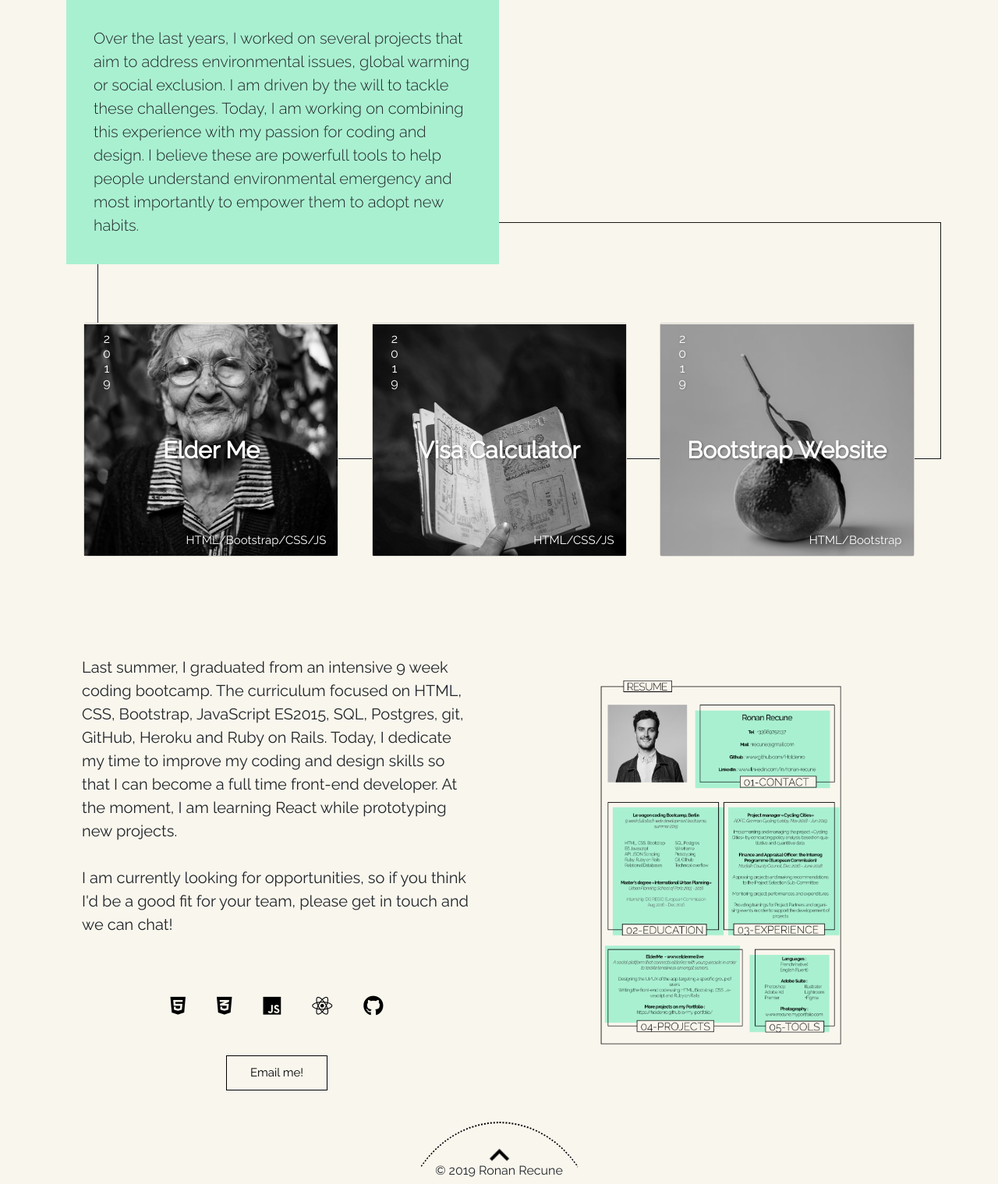
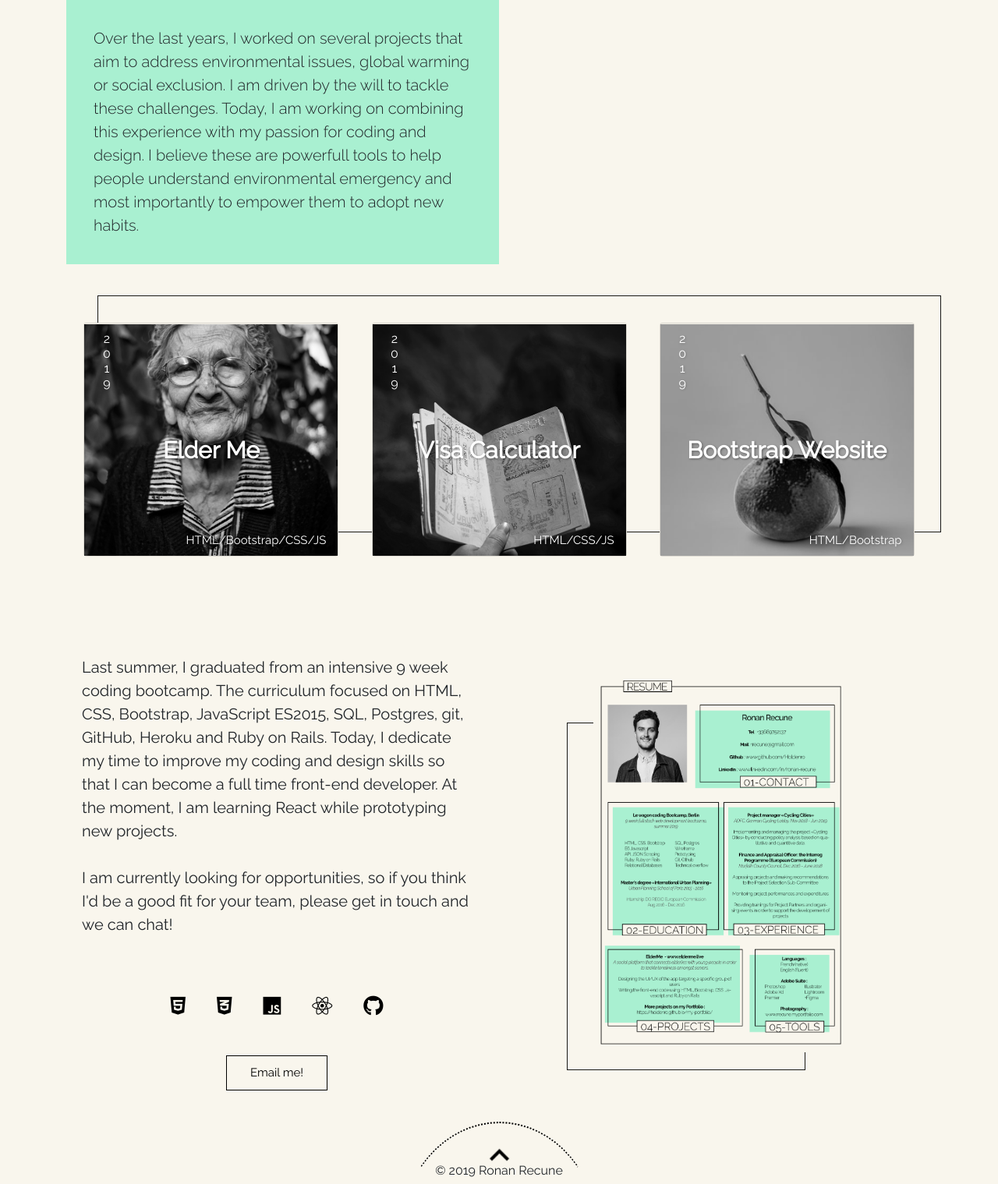
Before and after one commit to Holdenro/Portfolio, a PHP site: page / in a window 1280 px wide. Shown: the part 1601-3120 px from the top of the page at 78% size. Run offline with PHP 8.4, Linux system fonts and the light colour scheme; some libraries are stand-ins or nearby versions.

Commit message:
add details

```diff
--- a/stylesheets/style.css
+++ b/stylesheets/style.css
@@ -330,7 +330,7 @@ button.navbar-toggler {
   display: flex;
   align-items: center;*/
   position: absolute;
-  bottom: 29.8%;
+  bottom: 26.8%;
   left: 9.8%;
   width: 84.5%;
   height: 9.75%;
@@ -594,6 +594,19 @@ button.navbar-toggler {
   border: solid 1px #a9f0d1;
 }
 
+.resume::before{
+
+  position: absolute;
+  top: 11.8%;
+  left: -10.2%;
+  width: 93%;
+  height: 93%;
+  border: 1.5px solid rgba(0,0,0,.9);
+  content: '';
+  z-index: -1
+
+}
+
 .footer {
 	height: 15vh;
 	background-color: #F9F6ED;
@@ -621,7 +634,15 @@ button.navbar-toggler {
   top: 91px;
 }
 
-@media (max-width: 475px){
+
+@media (max-width: 1200px){
+  .grid::before{
+    display: none;
+
+  }
+}
+
+@media (max-width: 675px){
 
   #name, #job, #description {
     margin: 30px 0px;
@@ -635,10 +656,13 @@ button.navbar-toggler {
     margin-top: 40px;
   }
 
-
   .resume {
   margin-top: 30px;
  }
 
+  .resume::before{
+    display:none;
+  }
+
 
 }
```
